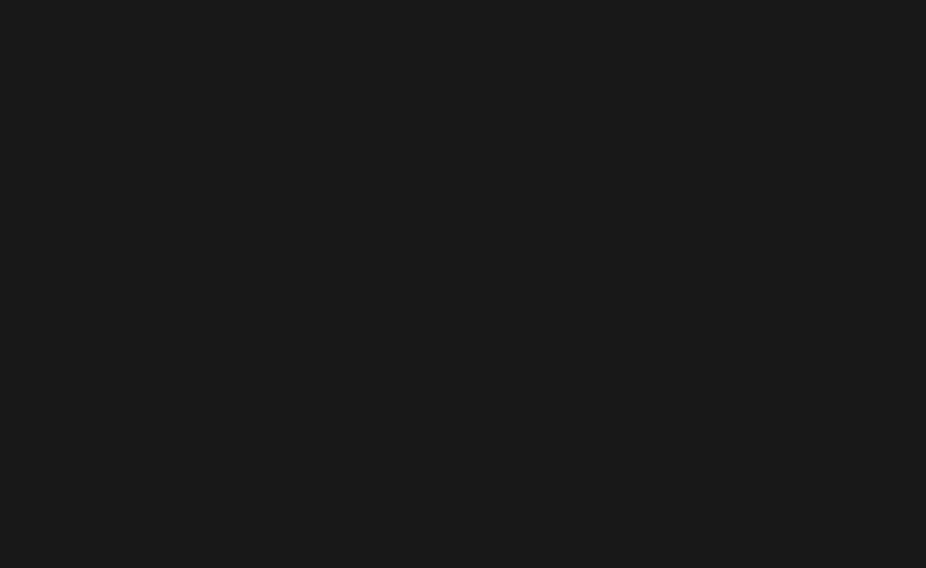
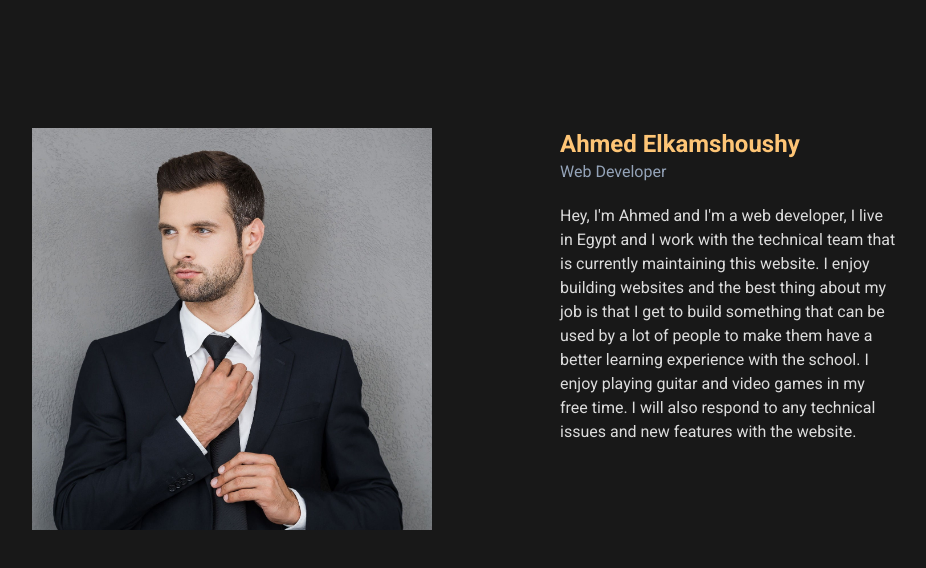
Before and after one commit to kamshushi/portfolio, a Next.js app: page / in a window 1280 px wide. Shown: the top 568 px of the page, without its empty margins (176-1102 px from the left). Built offline with nearby package versions, Linux system fonts and the light colour scheme.

Commit message:
landing section changes

```diff
--- a/src/app/globals.css
+++ b/src/app/globals.css
@@ -5,10 +5,15 @@
 
 :root {
   --clr-bg: #181818;
-  --clr-font: #dcdcdc;
+  --clr-font-primary: #dcdcdc;
+  --clr-font-secondary: #fec576;
 }
 
 body {
   background-color: var(--clr-bg);
-  color: var(--clr-font);
+  color: var(--clr-font-primary);
 }
+
+* {
+  min-width: 0;
+}
--- a/src/app/layout.tsx
+++ b/src/app/layout.tsx
@@ -16,6 +16,14 @@
 }>) {
   return (
     <html lang="en">
+      <head>
+        <link rel="preconnect" href="https://fonts.googleapis.com" />
+        <link rel="preconnect" href="https://fonts.gstatic.com" />
+        <link
+          href="https://fonts.googleapis.com/css2?family=Roboto:ital,wght@0,100;0,300;0,400;0,500;0,700;1,900&display=swap"
+          rel="stylesheet"
+        />
+      </head>
       <body className={inter.className}>{children}</body>
     </html>
   );
--- a/src/app/page.tsx
+++ b/src/app/page.tsx
@@ -1,3 +1,5 @@
-export default function HomePageComponent() {
-  return <div></div>;
+import HomePageComponent from "@/components/Home";
+
+export default function HomePage() {
+  return <HomePageComponent />;
 }
--- /dev/null
+++ b/src/components/Home/LandingSection/ImageSection.tsx
@@ -0,0 +1,11 @@
+import Image from "next/image";
+import React from "react";
+import myPic from "../../../../public/my-picture.jpg";
+
+export default function ImageSection() {
+  return (
+    <div>
+      <Image src={myPic} alt="profile-picture" />
+    </div>
+  );
+}
--- /dev/null
+++ b/src/components/Home/LandingSection/index.tsx
@@ -0,0 +1,35 @@
+import SectionContainer from "@/components/common/SectionContainer";
+import React from "react";
+import ImageSection from "./ImageSection";
+
+export default function LandingSection() {
+  return (
+    <SectionContainer>
+      <div className="h-svh">
+        <div className="pt-32 flex gap-32 justify-center sm:flex-wrap xl:flex-nowrap">
+          <div className="shrink-0 w-[400px]	">
+            <ImageSection />
+          </div>
+          <div>
+            <div className="font-main">
+              <h4 className="text-2xl font-bold text-[var(--clr-font-secondary)]">
+                Ahmed Elkamshoushy
+              </h4>
+              <span className="mt-3 text-slate-400">Web Developer</span>
+              <p className="mt-5">
+                Hey, I'm Ahmed and I'm a web developer, I live in Egypt and I
+                work with the technical team that is currently maintaining this
+                website. I enjoy building websites and the best thing about my
+                job is that I get to build something that can be used by a lot
+                of people to make them have a better learning experience with
+                the school. I enjoy playing guitar and video games in my free
+                time. I will also respond to any technical issues and new
+                features with the website.
+              </p>
+            </div>
+          </div>
+        </div>
+      </div>
+    </SectionContainer>
+  );
+}
--- a/src/components/Home/index.tsx
+++ b/src/components/Home/index.tsx
@@ -1,8 +1,12 @@
 import React from "react";
-import commonClasses from "@/common/styles.module.css";
-import classes from "./styles.module.css";
-import { cStr } from "@/common/helpers";
+import LandingSection from "./LandingSection";
 
 export default function HomePageComponent() {
-  return <div></div>;
+  return (
+    <div>
+      <div>
+        <LandingSection />
+      </div>
+    </div>
+  );
 }
--- /dev/null
+++ b/src/components/common/SectionContainer.tsx
@@ -0,0 +1,12 @@
+import React, { HTMLAttributes } from "react";
+
+type TProps = HTMLAttributes<HTMLElement> & {
+  children: React.ReactNode;
+};
+export default function SectionContainer({ children, ...props }: TProps) {
+  return (
+    <section className="sm:px-16 md:px-32 lg:px-40 xl:px-52" {...props}>
+      {children}
+    </section>
+  );
+}
--- a/tailwind.config.ts
+++ b/tailwind.config.ts
@@ -13,6 +13,9 @@
         "gradient-conic":
           "conic-gradient(from 180deg at 50% 50%, var(--tw-gradient-stops))",
       },
+      fontFamily: {
+        main: "Roboto, sans-serif", // Adds a new `font-main` class
+      },
     },
   },
   plugins: [],
```
Also changed, not shown: public/my-picture.jpg (added).
